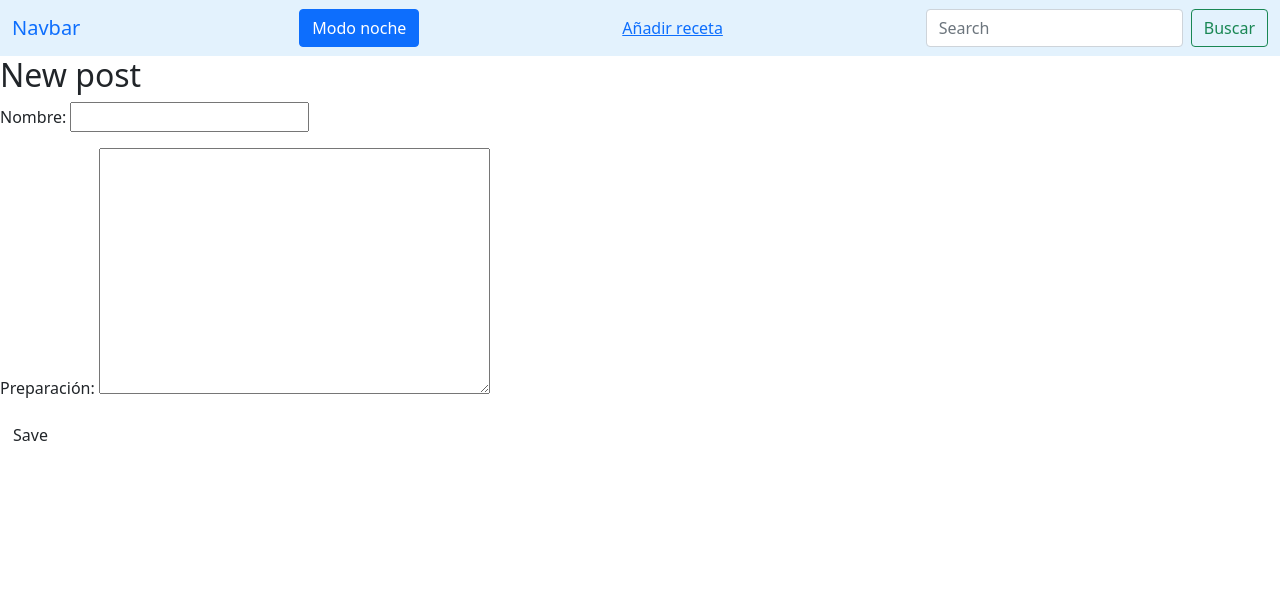
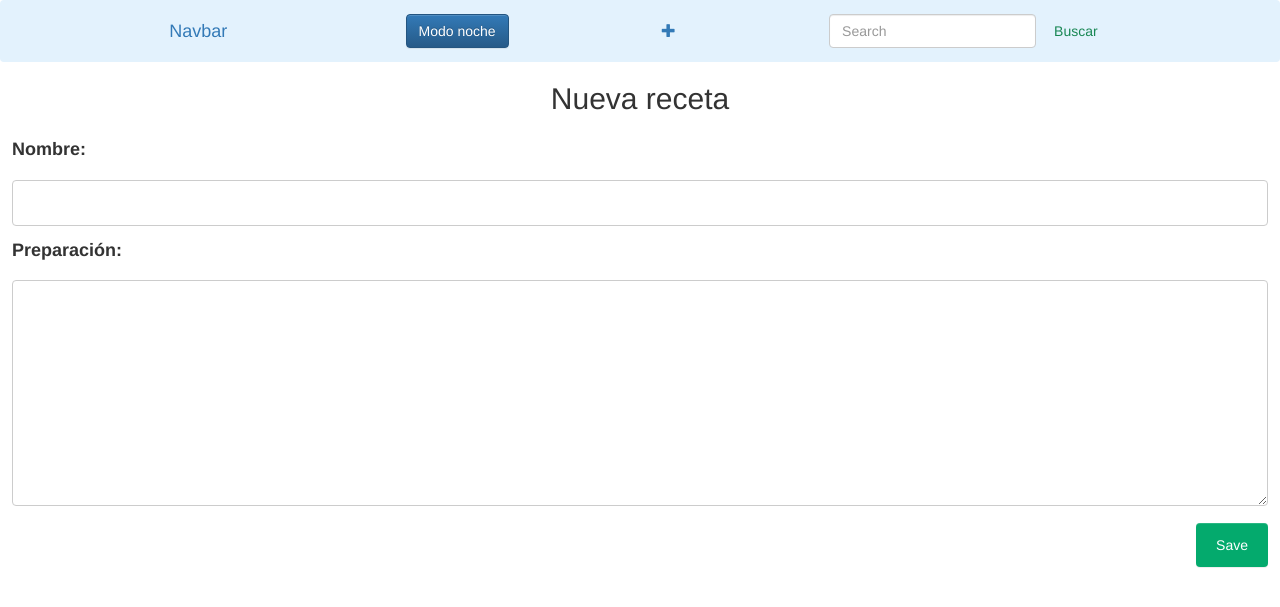
Before and after one commit to vdeq79/DAI-22-23, a Django app: page /receta/new in a window 1280 px wide. Shown: the top 607 px of the page. Run offline with Django 4.2, Linux system fonts and the light colour scheme; parts of the project's set-up code (start-up, migrations or seed data) failed here and were passed over; some libraries are stand-ins or nearby versions.

Commit message:
P3 v1.3 actualiza estilos

```diff
--- /dev/null
+++ b/P3/app/media/css/form.css
@@ -0,0 +1,35 @@
+input[type=text], select, textarea {
+    width: 100%;
+    padding: 12px;
+    border: 1px solid #ccc;
+    border-radius: 4px;
+    resize: vertical;
+}
+
+label {
+    padding: 12px 0 12px;
+    font-size: large;
+    display: inline-block;
+}
+
+.save{
+    margin: 12px 0 12px 12px;
+    padding: 12px 20px;
+    border: none;
+    border-radius: 4px;
+    cursor: pointer;
+    float: right;
+    background-image: none;
+    background-color: #04AA6D;
+    color: white;
+    text-shadow: none;
+}
+
+
+.post-form{
+    margin: 0 12px 0;
+}
+
+#form_title{
+    text-align: center;
+}
--- a/P3/app/recetas/views.py
+++ b/P3/app/recetas/views.py
@@ -67,7 +67,7 @@ def receta_new(request):
     else:
         form = RecetaForm()
 
-    return render(request, 'receta_edit.html', {'form': form})
+    return render(request, 'receta_edit.html', {'form': form, 'titulo': "Nueva receta"})
 
 def receta_edit(request,nombre):
     post = get_object_or_404(Receta,nombre=nombre)
@@ -81,4 +81,4 @@ def receta_edit(request,nombre):
             return redirect('receta', nombre=post.nombre)
     else:
         form = RecetaForm(instance=post)
-    return render(request, 'receta_edit.html', {'form': form})
+    return render(request, 'receta_edit.html', {'form': form, 'titulo': "Editar receta"})
--- a/P3/app/templates/plantilla.html
+++ b/P3/app/templates/plantilla.html
@@ -5,7 +5,9 @@
     <meta charset="utf-8">
     <meta name="viewport" content="width=device-width, initial-scale=1">
     <link href="https://cdn.jsdelivr.net/npm/bootstrap@5.1.3/dist/css/bootstrap.min.css" rel="stylesheet" integrity="sha384-1BmE4kWBq78iYhFldvKuhfTAU6auU8tT94WrHftjDbrCEXSU1oBoqyl2QvZ6jIW3" crossorigin="anonymous">
-
+    <link rel="stylesheet" href="//maxcdn.bootstrapcdn.com/bootstrap/3.2.0/css/bootstrap.min.css">
+    <link rel="stylesheet" href="//maxcdn.bootstrapcdn.com/bootstrap/3.2.0/css/bootstrap-theme.min.css">
+    <link rel="stylesheet" href="/media/css/form.css">
     {% if request.session.night_mode %}
       <link rel="stylesheet" href="/media/css/dark.css">
     {% else %}
@@ -14,7 +16,7 @@
 
     <!-- Bootstrap CSS -->
 
-    <title>Hello, world!</title>
+    <title>Recetas Web</title>
   </head>
   <body>
 
@@ -24,11 +26,11 @@
 
         <form class="d-flex" action="{% url 'mode_switch' %}" method="POST">
           {% csrf_token %}
-          <input type="checkbox" onchange="this.form.submit()" class="btn-check" id="btn-check" name="mode" {% if request.session.night_mode %} checked {% endif %}>
-          <label class="btn btn-primary" for="btn-check" >Modo noche</label>
+          <input type="checkbox" onchange="this.form.submit()" class="btn-check" id="btn-check" name="mode" {% if request.session.night_mode %} checked=checked{% endif %}>
+          <label class="btn btn-primary" for="btn-check" id="mode_button">Modo noche</label>
         </form>
 
-        <a href="{% url 'receta_new' %}" class="top-menu"><span class="glyphicon glyphicon-plus">Añadir receta</span></a>
+        <a href="{% url 'receta_new' %}" class="top-menu"><span class="glyphicon glyphicon-plus"></span></a>
 
         <form class="d-flex" role="search" action="{% url 'result' %}" method="GET">
           <input class="form-control me-2" type="search" placeholder="Search" aria-label="Search" name="query">
--- a/P3/app/templates/receta.html
+++ b/P3/app/templates/receta.html
@@ -3,7 +3,7 @@
 {% block contenido %}
 
 {% if result %}
-    <a class="btn btn-default" href="{% url 'receta_edit' result.nombre %}"><span class="glyphicon glyphicon-pencil">Editar receta</span></a>
+    <a class="btn btn-default" href="{% url 'receta_edit' result.nombre %}"><span class="glyphicon glyphicon-pencil"></span></a>
     <h1>{{result.nombre}}</h1>
     <h2>{{result.preparación}}</h2>
     {% for imagen in imagenes %}
--- a/P3/app/templates/receta_edit.html
+++ b/P3/app/templates/receta_edit.html
@@ -1,9 +1,9 @@
 {% extends "plantilla.html" %}
 {% block contenido %}
-<h2>New post</h2>
+<h2 id="form_title">{{titulo}}</h2>
 <form method="POST" class="post-form">
     {% csrf_token %}
-    {{ form.as_p }}
+    {{ form }}
     <button type="submit" class="save btn btn-default">Save</button>
 </form>
 
```
Also changed, not shown: P3/app/media/css/dark.css (+11 -0 lines).
